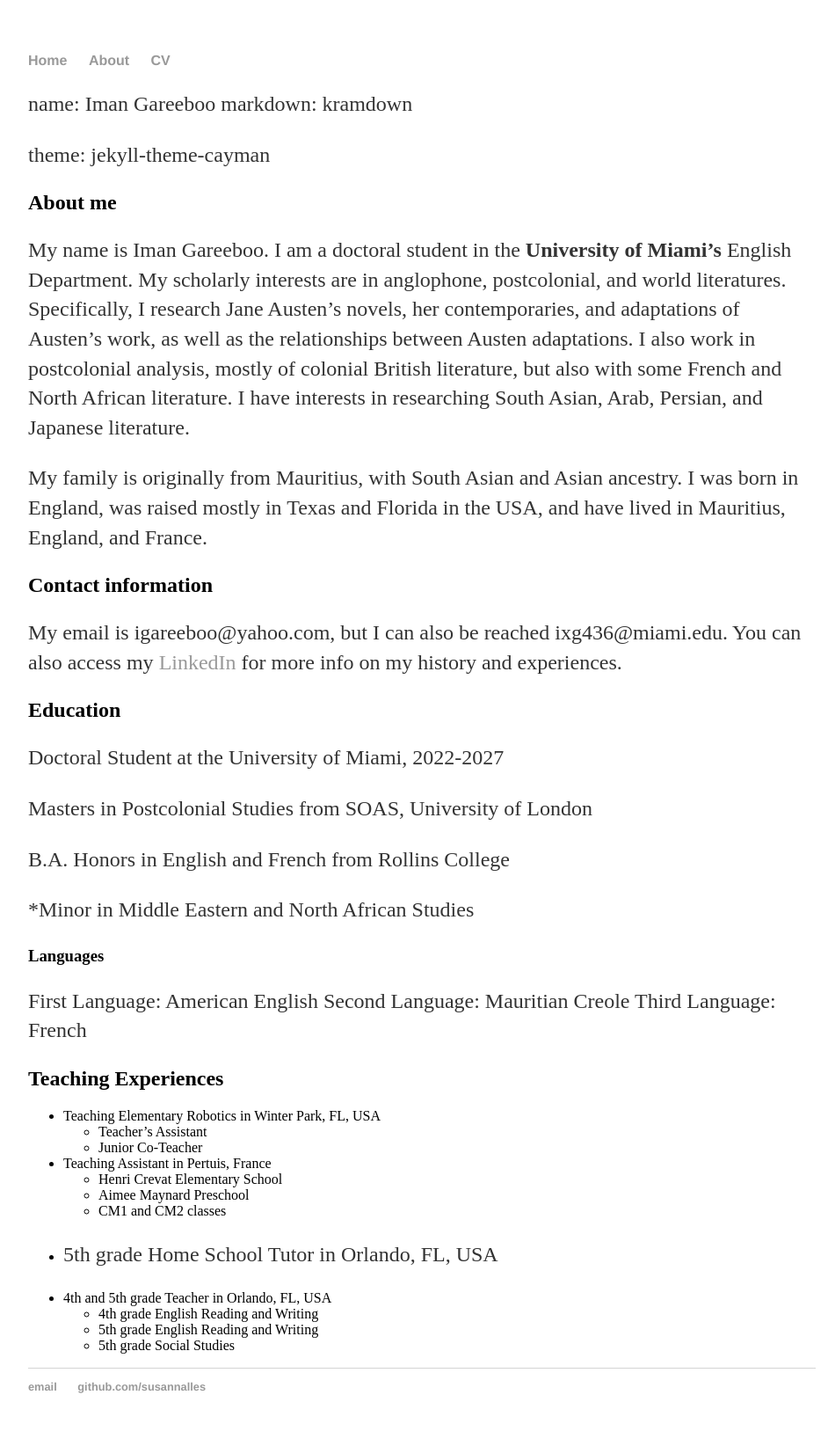
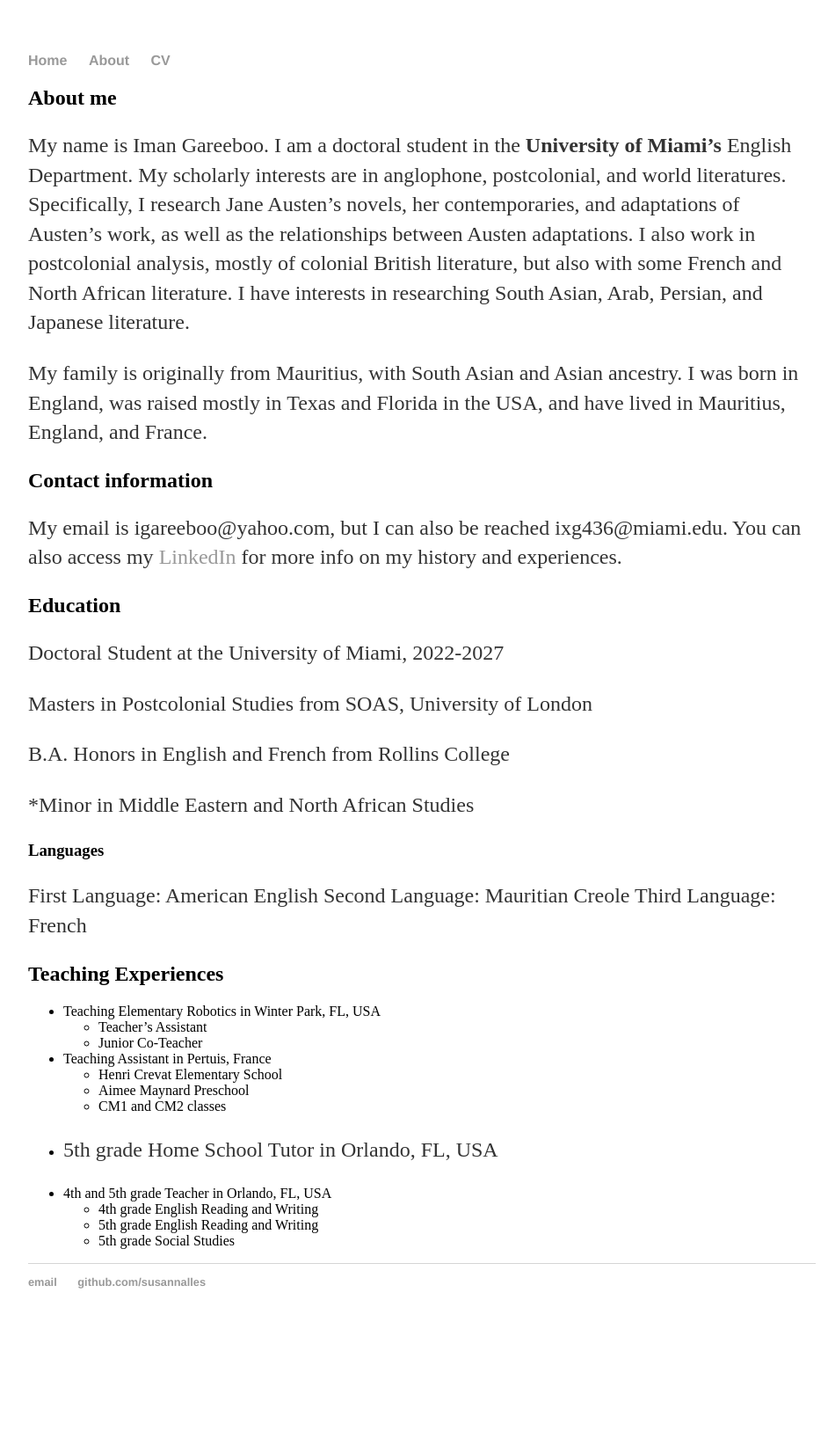
Before and after one commit to imangareeboo/imangareeboo.github.io, a Jekyll site: the page built from index.md, in a window 1280 px wide. Shown: the whole page at 88% size, without its empty margins (160-1102 px from the left). Built offline with Jekyll 4.4.1, drawn with Linux system fonts in a browser that asks for light colours; our own code applies the rules of GitHub Pages for plain Markdown files; after the commit the page ends 1525 px from its top, so only the background shows below that.

Commit message:
Update index.md

```diff
--- a/index.md
+++ b/index.md
@@ -1,7 +1,4 @@
-name: Iman Gareeboo
-markdown: kramdown
 
-theme: jekyll-theme-cayman
 
 ## About me
 
```
